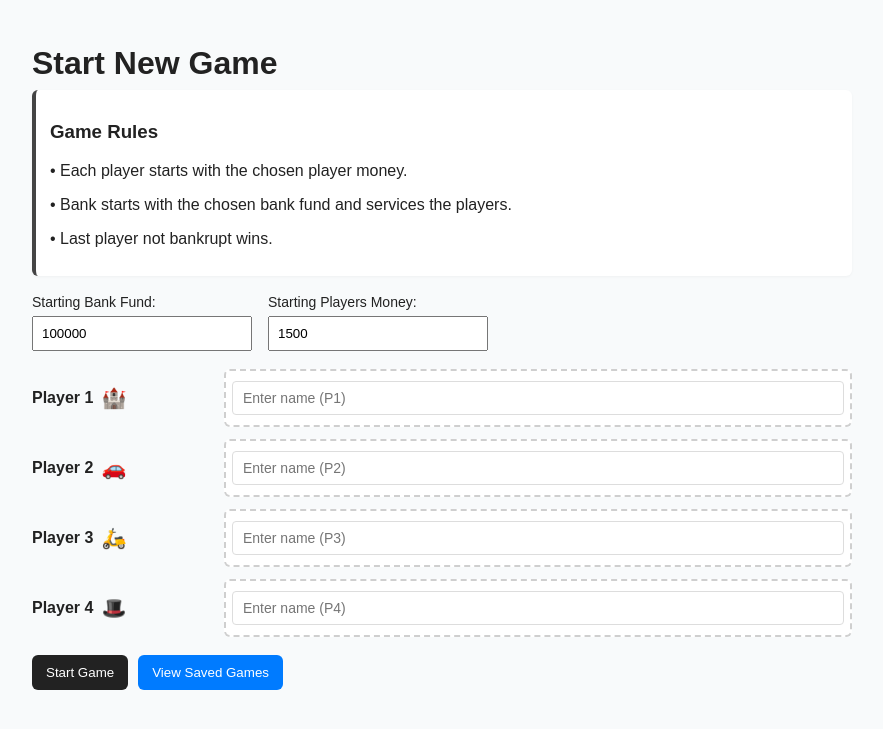
After one commit to dumbyAlek/Project_Monopoly, a PHP site: page /Pages/Game_Init/StartGame.php in a window 1280 px wide. The commit adds this page. Shown: the top 729 px of the page, without its empty margins (198-1081 px from the left). Run offline with PHP 8.4, Linux system fonts and the light colour scheme; a stand-in replaces the project's code that opens the database connection.

Commit message:
Game Init

```diff
--- a/Components/mBoard/mBoard.css
+++ b/Components/mBoard/mBoard.css
@@ -402,7 +402,7 @@ button:hover {
 /* Tiles */
 .tile {
   border: 0.5px solid #6a6a6a;
-  background-color: #fefae0;
+  background-color: #ceeaff;
   display: flex;
   width: 80px;
   height: 80px;
--- a/Pages/GamePage/GamePage.css
+++ b/Pages/GamePage/GamePage.css
@@ -94,7 +94,7 @@ body {
    Board Block Wrapper
 ============================== */
 .board-block {
-    background-color: #dda15e;
+    background-color: #ffe3fb;
     padding: 15px;
     border-radius: 12px;
     width: 100%;
--- /dev/null
+++ b/Pages/Game_Init/StartGame.php
@@ -0,0 +1,72 @@
+<?php require_once "../../Database/Database.php"; ?>
+
+<!DOCTYPE html>
+<html>
+<head>
+    <meta charset="utf-8" />
+    <title>Start New Game</title>
+    <link rel="stylesheet" href="init.css">
+</head>
+<body>
+
+<h1>Start New Game</h1>
+
+<div class="rules-box">
+    <h3>Game Rules</h3>
+    <p>• Each player starts with the chosen player money.</p>
+    <p>• Bank starts with the chosen bank fund and services the players.</p>
+    <p>• Last player not bankrupt wins.</p>
+</div>
+
+<form id="gameForm" action="process_game.php" method="POST">
+    <div class="controls">
+        <label>Starting Bank Fund:
+            <input type="number" name="starting_bank_fund" id="starting_bank_fund" value="100000" min="0" required>
+        </label>
+
+        <label>Starting Players Money:
+            <input type="number" name="starting_player_money" id="starting_player_money" value="1500" min="0" required>
+        </label>
+    </div>
+
+    <div class="players-container">
+
+        <div class="player-row" data-slot="1">
+            <div class="player-label">Player 1 <span class="icon">🏰</span></div>
+            <div class="dropzone">
+                <input class="name-field" draggable="true" type="text" name="player1" placeholder="Enter name (P1)">
+            </div>
+        </div>
+
+        <div class="player-row" data-slot="2">
+            <div class="player-label">Player 2 <span class="icon">🚗</span></div>
+            <div class="dropzone">
+                <input class="name-field" draggable="true" type="text" name="player2" placeholder="Enter name (P2)">
+            </div>
+        </div>
+
+        <div class="player-row" data-slot="3">
+            <div class="player-label">Player 3 <span class="icon">🛵</span></div>
+            <div class="dropzone">
+                <input class="name-field" draggable="true" type="text" name="player3" placeholder="Enter name (P3)">
+            </div>
+        </div>
+
+        <div class="player-row" data-slot="4">
+            <div class="player-label">Player 4 <span class="icon">🎩</span></div>
+            <div class="dropzone">
+                <input class="name-field" draggable="true" type="text" name="player4" placeholder="Enter name (P4)">
+            </div>
+        </div>
+
+    </div>
+
+    <div class="form-actions">
+        <button type="submit">Start Game</button>
+        <button type="button" onclick="location.href='saved_games.php'">View Saved Games</button>
+    </div>
+</form>
+
+<script src="init.js"></script>
+</body>
+</html>
--- /dev/null
+++ b/Pages/Game_Init/init.css
@@ -0,0 +1,81 @@
+/* init.css */
+body {
+    font-family: Arial, sans-serif;
+    padding: 24px;
+    max-width: 820px;
+    margin: 0 auto;
+    background: #f8fafb;
+    color: #222;
+}
+
+h1 { margin-bottom: 8px; }
+
+.rules-box {
+    background: #fff;
+    padding: 12px 14px;
+    border-left: 4px solid #444;
+    margin-bottom: 18px;
+    border-radius: 6px;
+    box-shadow: 0 1px 3px rgba(0,0,0,0.04);
+}
+
+.controls {
+    display:flex;
+    gap: 16px;
+    margin-bottom: 18px;
+    align-items:center;
+}
+.controls label { display:flex; flex-direction:column; font-size:14px; }
+.controls input { padding:8px; margin-top:6px; width:220px; box-sizing:border-box; }
+
+.players-container {
+    display:flex;
+    flex-direction:column;
+    gap:12px;
+    margin-bottom: 18px;
+}
+
+.player-row {
+    display:flex;
+    align-items:center;
+    gap: 12px;
+}
+
+.player-label {
+    width:180px;
+    font-weight:600;
+    display:flex;
+    align-items:center;
+    gap:8px;
+}
+
+.player-label .icon { font-size:20px; }
+
+.dropzone {
+    flex:1;
+    min-height:42px;
+    border:2px dashed #cfcfcf;
+    background:#fff;
+    padding:6px;
+    display:flex;
+    align-items:center;
+    border-radius:6px;
+    transition: background .12s, border-color .12s;
+}
+
+.dropzone.highlight { border-color:#007bff; background:#eaf3ff; }
+
+.name-field {
+    width:100%;
+    padding:8px 10px;
+    border:1px solid #ddd;
+    border-radius:4px;
+    cursor:grab;
+    font-size:14px;
+}
+
+.name-field.dragging { opacity:0.5; }
+
+.form-actions { margin-top:12px; display:flex; gap:10px; }
+button { padding:10px 14px; background:#222; color:#fff; border:none; border-radius:6px; cursor:pointer; }
+button[type="button"] { background:#007bff; }
--- /dev/null
+++ b/Pages/Game_Init/init.js
@@ -0,0 +1,49 @@
+// init.js
+let draggedInput = null;
+
+document.querySelectorAll(".name-field").forEach(input => {
+    input.addEventListener("dragstart", (e) => {
+        draggedInput = e.target;
+        e.target.classList.add("dragging");
+        // allow dragging text fields
+        e.dataTransfer.setData("text/plain", "drag");
+    });
+    input.addEventListener("dragend", (e) => {
+        e.target.classList.remove("dragging");
+        draggedInput = null;
+    });
+});
+
+// make each dropzone accept drops
+document.querySelectorAll(".dropzone").forEach(zone => {
+    zone.addEventListener("dragover", e => {
+        e.preventDefault();
+        zone.classList.add("highlight");
+    });
+    zone.addEventListener("dragleave", () => {
+        zone.classList.remove("highlight");
+    });
+    zone.addEventListener("drop", e => {
+        e.preventDefault();
+        zone.classList.remove("highlight");
+
+        if (!draggedInput) return;
+
+        // current input in the zone (if any)
+        const currentInput = zone.querySelector(".name-field");
+
+        // parent of dragged input (its original zone)
+        const fromZone = draggedInput.parentElement;
+
+        // if the drop target already has input, swap them
+        if (currentInput) {
+            // move currentInput back to fromZone
+            fromZone.appendChild(currentInput);
+        } else {
+            // remove dragged input from its parent to avoid duplicates
+            // (it will be appended to zone below)
+        }
+
+        zone.appendChild(draggedInput);
+    });
+});
--- a/Pages/HomePage/HomePage.js
+++ b/Pages/HomePage/HomePage.js
@@ -9,6 +9,7 @@ function goToGame() {
   const modal = document.getElementById("logoutModal");
   const cancelBtn = document.getElementById("cancelLogout");
   const confirmBtn = document.getElementById("confirmLogout");
+  const signUpBtn = document.getElementById("SignUpBtn");
 
   // Show modal helper
   function openModal() {
@@ -47,6 +48,10 @@ function goToGame() {
     logoutForm.submit();
   });
 
+  // signUpBtn.addEventListener("click", function(e)){
+
+  // }
+
   // Close modal on overlay click (if user clicks outside the modal area)
   modal.addEventListener("click", function (e) {
     if (e.target === modal) closeModal();
--- a/Pages/LoginPage/LoginPage.php
+++ b/Pages/LoginPage/LoginPage.php
@@ -14,7 +14,7 @@ if ($_SERVER['REQUEST_METHOD'] === 'POST') {
     if ($form_user === '' || $form_pass === '') {
         $message = 'Enter username and password.';
     } else {
-        $stmt = $con->prepare("SELECT password FROM Player WHERE username = ?");
+        $stmt = $con->prepare("SELECT password FROM User WHERE username = ?");
         $stmt->bind_param("s", $form_user);
         $stmt->execute();
         $stmt->store_result();
--- a/Pages/SignUpPage/SignUpPage.php
+++ b/Pages/SignUpPage/SignUpPage.php
@@ -32,7 +32,7 @@ if ($_SERVER['REQUEST_METHOD'] === 'POST') {
                 $ins->bind_param("ssii", $uname, $hash, $defaultMoney, $defaultPos);
                 if ($ins->execute()) {
                     $_SESSION['username'] = $uname;
-                    header('Location: ../HomePage/HomePage.php');
+                    header('Location: ../index.php');
                     exit;
                 } else {
                     $message = "Error creating account.";
--- a/index.php
+++ b/index.php
@@ -79,7 +79,7 @@
             <button class="login-btn" onclick="location.href='Pages/LoginPage/LoginPage.php'">Login</button>
             <button class="signup-btn" onclick="location.href='Pages/SignUpPage/SignUpPage.php'">Sign Up</button>
         </div>
-        <button class="guest-btn" onclick="location.href='Pages/HomePage/HomePage.php'">Play as a Guest</button>
+        <button class="guest-btn" onclick="location.href='Pages/HomePage/HomePage.php?Session=Guest'">Play as a Guest</button>
     </div>
 
 </body>
```
Also changed, not shown: Database/Monopoly_DB.sql (+41 -42 lines), Database/check.php (added, +9 -0 lines), Database/create_admin.php (added, +48 -0 lines), Pages/Game_Init/GameConfig.php (added, +10 -0 lines), Pages/Game_Init/GameConfigBuilder.php (added, +40 -0 lines), Pages/Game_Init/Player.php (added, +20 -0 lines), Pages/Game_Init/PlayerFactory.php (added, +9 -0 lines), Pages/Game_Init/process_game.php (added, +95 -0 lines), Pages/HomePage/HomePage.php (+24 -8 lines).
